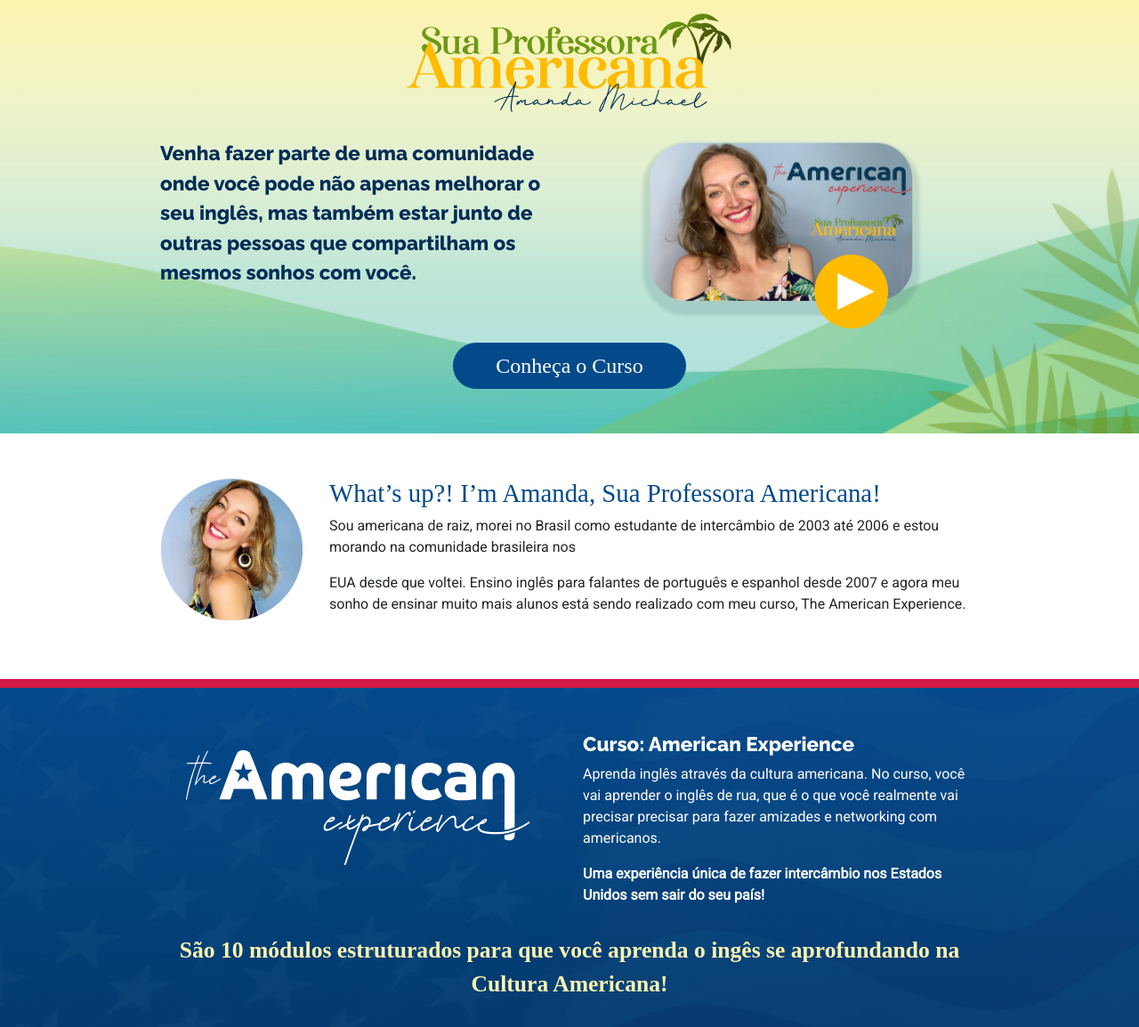
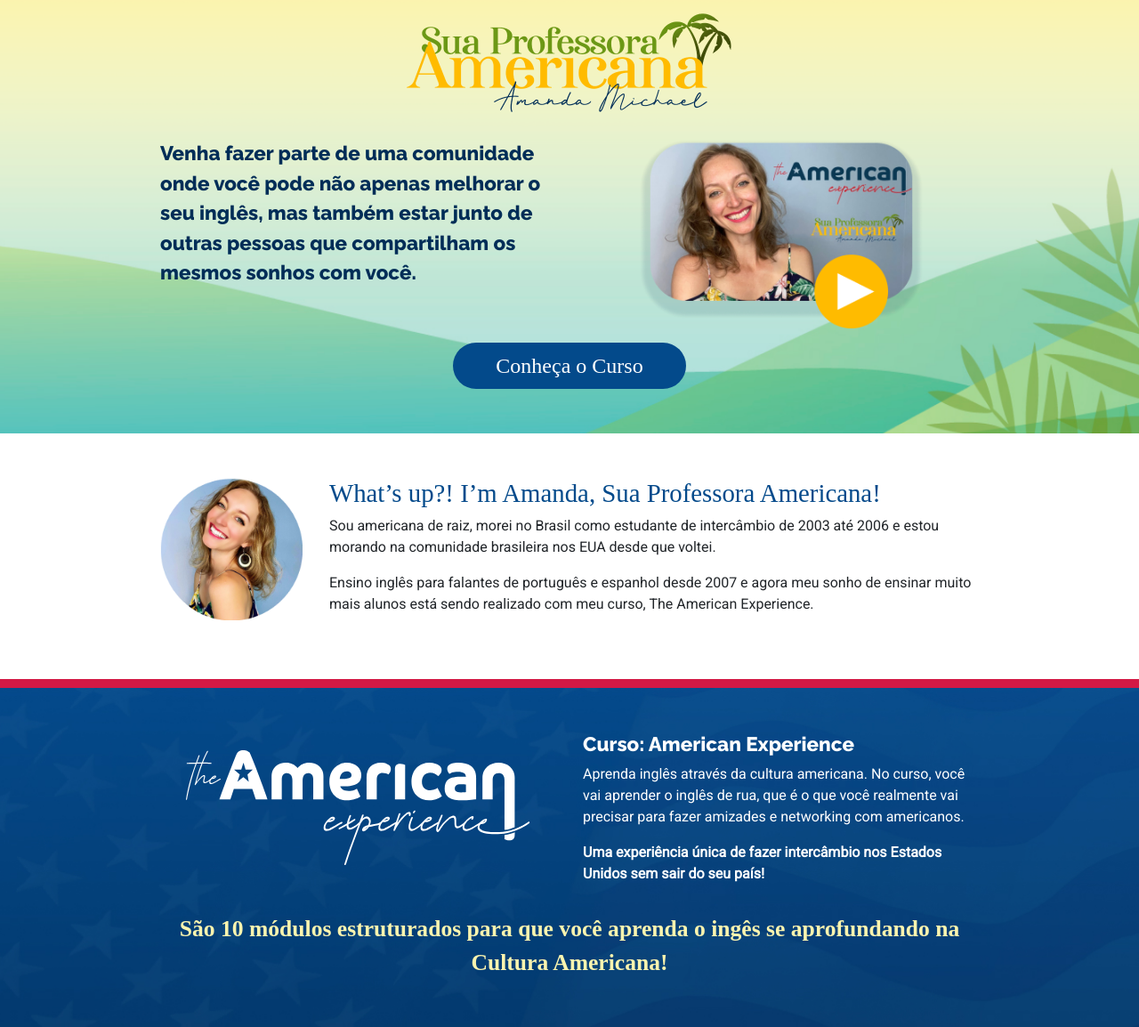
Before and after one commit to falmeidaco/spalp, a plain HTML site: page index.html in a window 1280 px wide. Shown: the top 1154 px of the page at 89% size. Drawn offline with nearby package versions, Linux system fonts and the light colour scheme; a web font is replaced by a local one.

Commit message:
correção texto

```diff
--- a/index.html
+++ b/index.html
@@ -5,7 +5,7 @@
 	<meta charset="UTF-8">
 	<meta http-equiv="X-UA-Compatible" content="IE=edge">
 	<meta name="viewport" content="width=device-width, initial-scale=1, shrink-to-fit=no">
-	<title>Aprenda Inglês com Amanda Martin, Sua Professora Americana!</title>
+	<title>Aprenda Inglês com Amanda Michael, Sua Professora Americana!</title>
 	<link rel="preconnect" href="https://fonts.gstatic.com">
 	<link href="https://fonts.googleapis.com/css2?family=Alice&family=Raleway:wght@800&family=Roboto&display=swap"
 		rel="stylesheet">
@@ -65,13 +65,10 @@
 					What’s up?! I’m Amanda, Sua Professora Americana!
 				</h2>
 				<p>
-					Sou americana de raiz, morei no Brasil como estudante de intercâmbio de 2003 até 2006 e estou morando na
-					comunidade brasileira nos
+					Sou americana de raiz, morei no Brasil como estudante de intercâmbio de 2003 até 2006 e estou morando na comunidade brasileira nos EUA desde que voltei.
 				</p>
 				<p>
-					EUA desde que voltei.
-					Ensino inglês para falantes de português e espanhol desde 2007 e agora meu sonho de ensinar muito mais alunos
-					está sendo realizado com meu curso, The American Experience.
+					Ensino inglês para falantes de português e espanhol desde 2007 e agora meu sonho de ensinar muito mais alunos está sendo realizado com meu curso, The American Experience.
 				</p>
 			</div>
 		</div>
@@ -90,9 +87,7 @@
 						<div class="col-lg-6">
 							<h2>Curso: American Experience</h2>
 							<p>
-								Aprenda inglês através da cultura americana. No curso, você vai aprender o inglês de rua, que é o que
-								você realmente vai precisar precisar para fazer amizades e networking com americanos.
-
+								Aprenda inglês através da cultura americana. No curso, você vai aprender o inglês de rua, que é o que	você realmente vai precisar  para fazer amizades e networking com americanos.
 							</p>
 							<p>
 								<strong>
```
